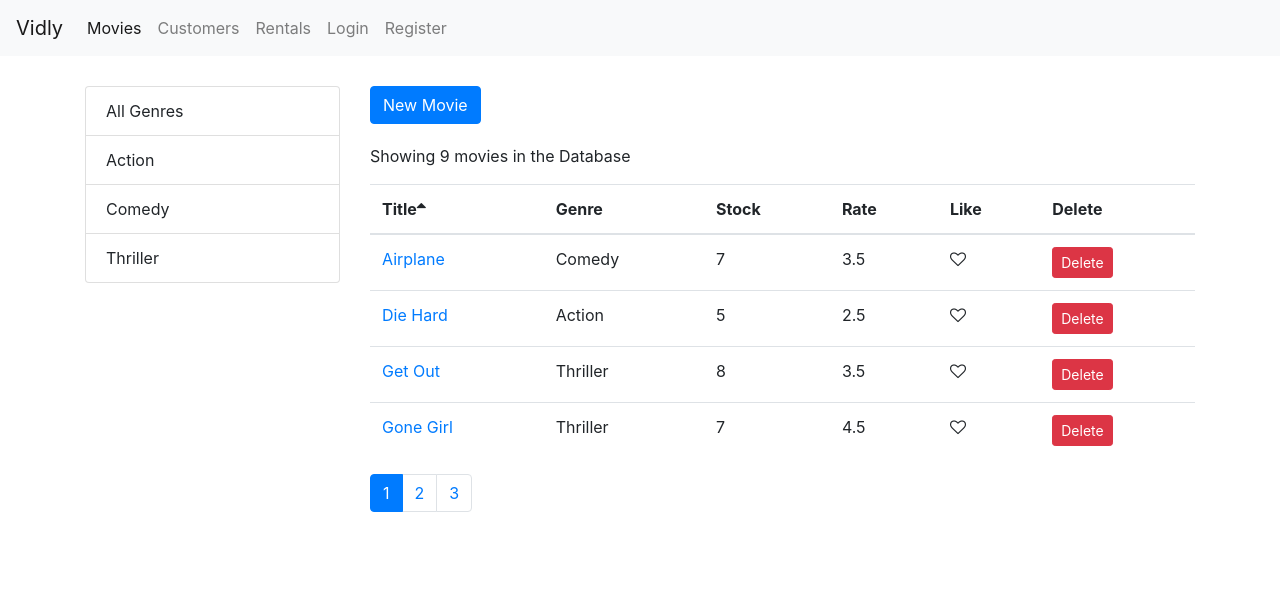
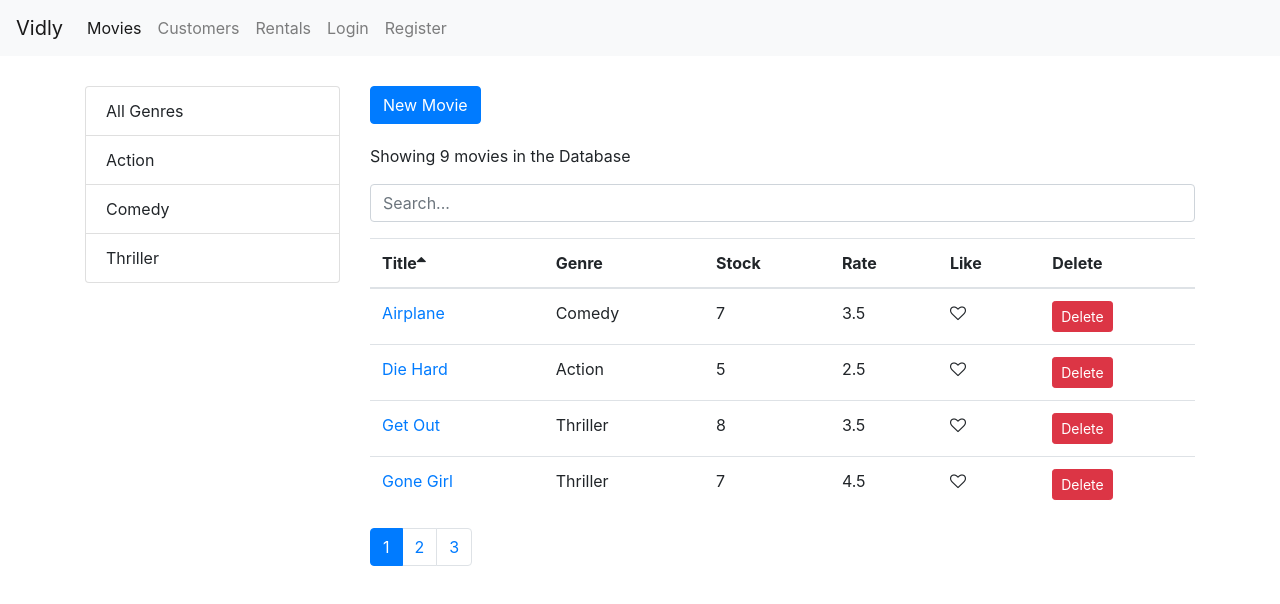
Before and after one commit to soumya-99/vidly-basics, a React (Create React App) app: page /movies in a window 1280 px wide. Shown: the top 604 px of the page. Built offline with nearby package versions, Linux system fonts and the light colour scheme.

Commit message:
[MR.7.25] Implementation of SearchBox

```diff
--- a/src/components/Movies.js
+++ b/src/components/Movies.js
@@ -8,6 +8,7 @@
 import { getGenres } from "../services/fakeGenreService"
 import MoviesTable from "./MoviesTable"
 import { Link } from "react-router-dom"
+import SearchBox from "./common/SearchBox"
 
 export default class Movies extends Component {
 	state = {
@@ -16,6 +17,8 @@
 		pageSize: 4,
 		currentPage: 1,
 		sortColumn: { path: "title", order: "asc" },
+		searchQuery: "",
+		selectedGenre: null,
 	}
 
 	componentDidMount() {
@@ -41,11 +44,16 @@
 	}
 
 	handleGenreSelect = (genre) => {
-		this.setState({ selectedGenre: genre, currentPage: 1 })
+		// we can't use null or undefined while using Controled Components... That's why we use searchQuery: "" as an empty string.
+		this.setState({ selectedGenre: genre, searchQuery: "", currentPage: 1 })
 	}
 
 	handleSort = (sortColumn) => {
 		this.setState({ sortColumn })
+	}
+
+	handleSearch = (query) => {
+		this.setState({ searchQuery: query, selectedGenre: null, currentPage: 1 })
 	}
 
 	getPageData = () => {
@@ -55,12 +63,21 @@
 			movies: allMovies,
 			selectedGenre,
 			sortColumn,
+			searchQuery,
 		} = this.state
 
-		const filtered =
-			selectedGenre && selectedGenre._id
-				? allMovies.filter((m) => m.genre._id === selectedGenre._id)
-				: allMovies
+		// const filtered =
+		// 	selectedGenre && selectedGenre._id
+		// 		? allMovies.filter((m) => m.genre._id === selectedGenre._id)
+		// 		: allMovies
+
+		let filtered = allMovies
+		if (searchQuery)
+			filtered = allMovies.filter((m) =>
+				m.title.toLowerCase().startsWith(searchQuery.toLowerCase())
+			)
+		else if (selectedGenre && selectedGenre._id)
+			filtered = allMovies.filter((m) => m.genre._id === selectedGenre._id)
 
 		const sorted = _.orderBy(filtered, [sortColumn.path], [sortColumn.order])
 
@@ -71,7 +88,7 @@
 
 	render() {
 		const { length: count } = this.state.movies
-		const { pageSize, currentPage, sortColumn } = this.state
+		const { pageSize, currentPage, sortColumn, searchQuery } = this.state
 
 		if (count === 0) return <h4>There are no movies in the Database</h4>
 
@@ -97,6 +114,8 @@
 					</Link>
 					<p>Showing {totalCount} movies in the Database</p>
 
+					<SearchBox value={searchQuery} onChange={this.handleSearch} />
+
 					<MoviesTable
 						movies={movies}
 						onLike={this.handleLike}
--- /dev/null
+++ b/src/components/common/SearchBox.js
@@ -0,0 +1,16 @@
+import React from "react"
+
+function SearchBox({ value, onChange }) {
+	return (
+		<input
+			type="text"
+			className="form-control my-3"
+			name="query"
+			placeholder="Search..."
+			value={value}
+			onChange={(e) => onChange(e.currentTarget.value)}
+		/>
+	)
+}
+
+export default SearchBox
```
Also changed, not shown: 1 other file (tests, documents, lock files or other folders).
